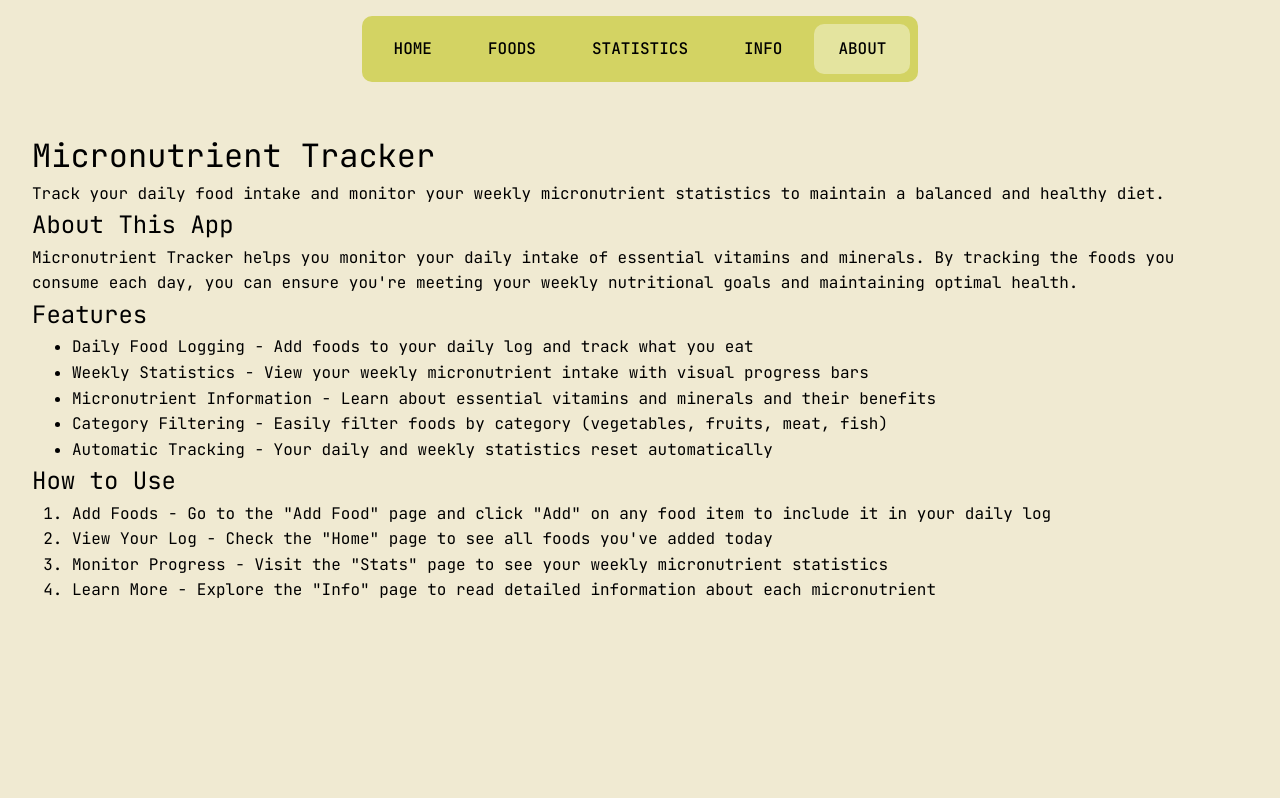
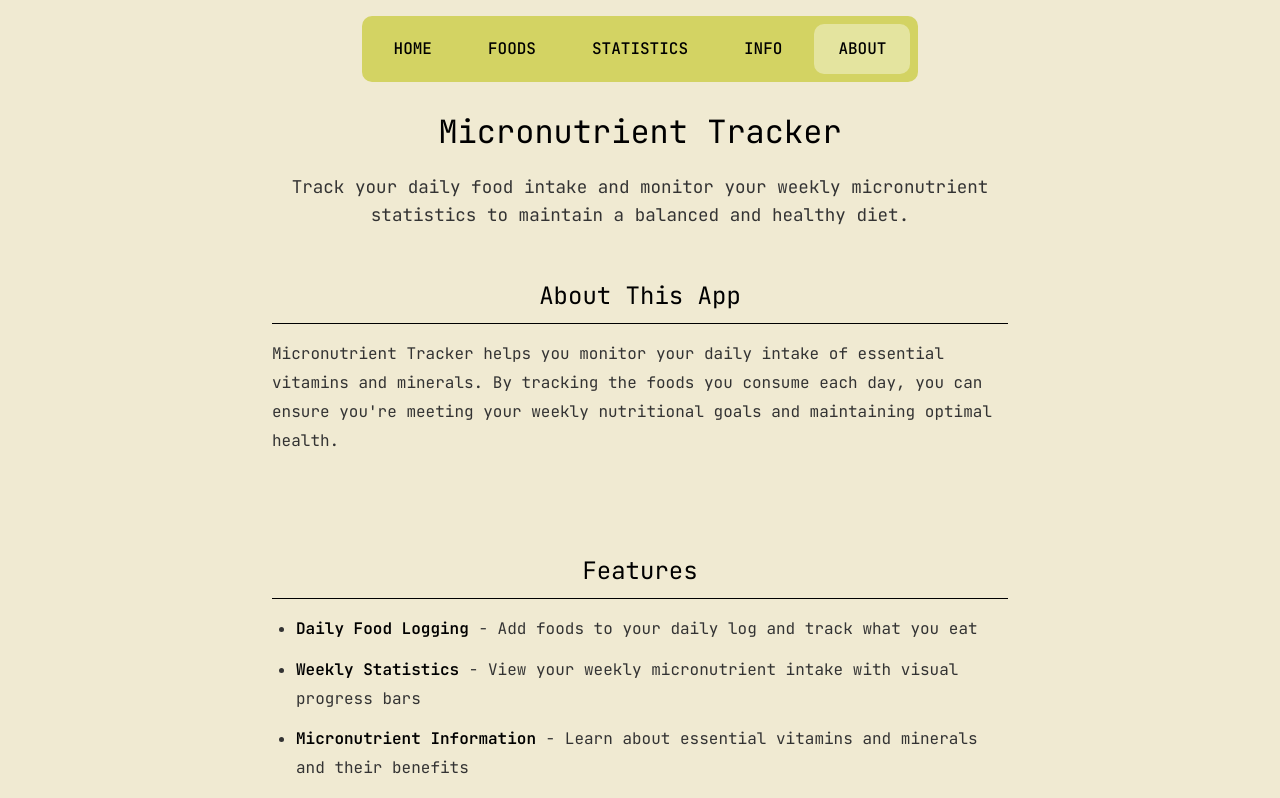
Before and after one commit to MatejHlavac/Micronutrient_Tracker, a Vue app: page /about in a window 1280 px wide. Shown: the top 798 px of the page. Built offline with nearby package versions, Linux system fonts and the light colour scheme.

Commit message:
Update AboutView.vue
Formátovanie textov v AboutView a ich úprava, aby odpovedali skutočnosti

```diff
--- a/src/views/AboutView.vue
+++ b/src/views/AboutView.vue
@@ -22,7 +22,7 @@ export default {
 				<li><strong>Daily Food Logging</strong> - Add foods to your daily log and track what you eat</li>
 				<li><strong>Weekly Statistics</strong> - View your weekly micronutrient intake with visual progress bars</li>
 				<li><strong>Micronutrient Information</strong> - Learn about essential vitamins and minerals and their benefits</li>
-				<li><strong>Category Filtering</strong> - Easily filter foods by category (vegetables, fruits, meat, fish)</li>
+				<li><strong>Category Filtering</strong> - Easily filter foods by category (vegetables, fruits, meat, fish) or micronutrients by type (vitamins, minerals)</li>
 				<li><strong>Automatic Tracking</strong> - Your daily and weekly statistics reset automatically</li>
 			</ul>
 		</section>
@@ -30,10 +30,10 @@ export default {
 		<section class="section">
 			<h2>How to Use</h2>
 			<ol class="instructions-list">
-				<li><strong>Add Foods</strong> - Go to the "Add Food" page and click "Add" on any food item to include it in your daily log</li>
-				<li><strong>View Your Log</strong> - Check the "Home" page to see all foods you've added today</li>
-				<li><strong>Monitor Progress</strong> - Visit the "Stats" page to see your weekly micronutrient statistics</li>
-				<li><strong>Learn More</strong> - Explore the "Info" page to read detailed information about each micronutrient</li>
+				<li><strong>Add Foods</strong> - Go to the "FOODS" page and click the green "+" button on any food item to add it to your daily log</li>
+				<li><strong>View Your Log</strong> - Check the "HOME" page to see all foods you've added today</li>
+				<li><strong>Monitor Progress</strong> - Visit the "STATISTICS" page to see your weekly micronutrient statistics with visual progress bars</li>
+				<li><strong>Learn More</strong> - Explore the "INFO" page to read detailed information about each micronutrient</li>
 			</ol>
 		</section>
 	</div>
@@ -42,5 +42,65 @@ export default {
 <style scoped>
 .about {
 	padding: 2rem;
+	padding-top: 0.5rem;
+	max-width: 800px;
+	margin: 0 auto;
+}
+
+.header {
+	text-align: center;
+	margin-bottom: 3rem;
+}
+
+.header h1 {
+	font-size: 2rem;
+	margin-bottom: 1rem;
+	color: var(--color-text);
+}
+
+.subtitle {
+	font-size: 1.1rem;
+	color: var(--color-text-secondary);
+	line-height: 1.6;
+}
+
+.section {
+	margin-bottom: 6rem;
+}
+
+.section h2 {
+	font-size: 1.5rem;
+	margin-bottom: 1rem;
+	color: var(--color-text);
+	border-bottom: 1px solid var(--color-border);
+	padding-bottom: 0.5rem;
+	text-align: center;
+}
+
+.section p {
+	font-size: 1rem;
+	line-height: 1.8;
+	color: var(--color-text-secondary);
+	margin-bottom: 1rem;
+}
+
+.features-list,
+.instructions-list {
+	margin: 0;
+	padding-left: 1.5rem;
+}
+
+.features-list li,
+.instructions-list li {
+	font-size: 1rem;
+	line-height: 1.8;
+	color: var(--color-text-secondary);
+	margin-bottom: 0.75rem;
+}
+
+.features-list li strong,
+.instructions-list li strong {
+	color: var(--color-text);
+	font-weight: 600;
 }
 </style>
```
